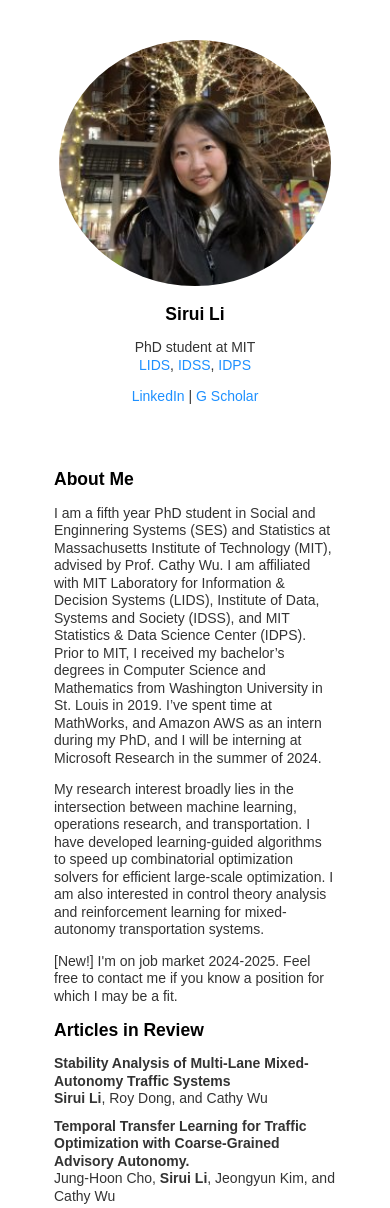
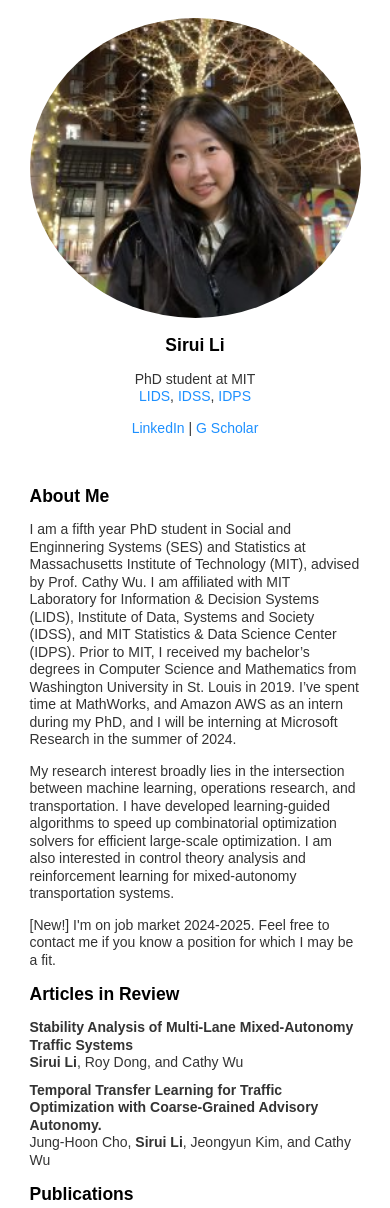
Before and after one commit to siruil/siruil.github.io, a plain HTML site: page index.html in a window 390 px wide. Shown: the top 1208 px of the page. Drawn offline with Linux system fonts and the light colour scheme.

Commit message:
Update display for mobile devices

```diff
--- a/index.html
+++ b/index.html
@@ -2,7 +2,7 @@
 <html lang="en">
 <head>
     <meta charset="UTF-8">
-    <meta name="viewport" content="width=device-width, initial-scale=1.0">
+    <meta name="viewport" content="width=device-width, initial-scale=1.0, user-scalable=yes">
     <title>Sirui Li</title>
     <link href='https://fonts.googleapis.com/css?family=Noto Sans' rel='stylesheet'>
     <link rel="stylesheet" href="style.css">
--- a/style.css
+++ b/style.css
@@ -58,16 +58,16 @@ ul, p, li {
 @media (max-width: 768px) {
     .container {
         flex-direction: column; /* Stacks the columns vertically */
-        margin: 5% 10%; /* Reduces side margins */
+        margin: 2% 5%; /* Significantly reduces side margins */
     }
 
     .left-column, .right-column {
         width: 100%; /* Takes full width of the container */
-        padding: 20px; /* Reduces padding */
+        padding: 10px; /* Reduces padding */
     }
 
     .right-column {
-        padding: 15px; /* Adjusts padding in the right column */
+        padding: 10px; /* Further reduces padding in the right column */
     }
 
     body, html {
```
